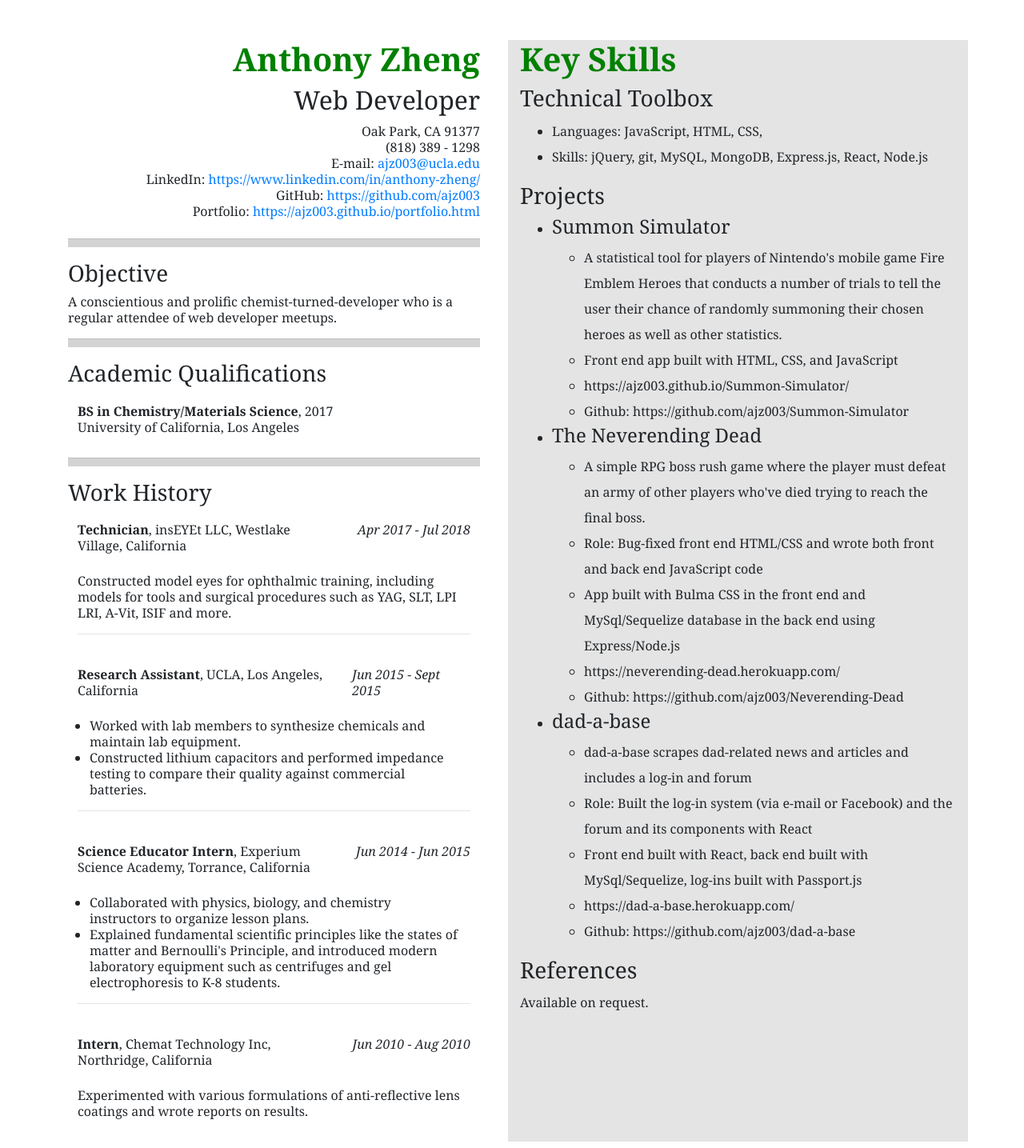
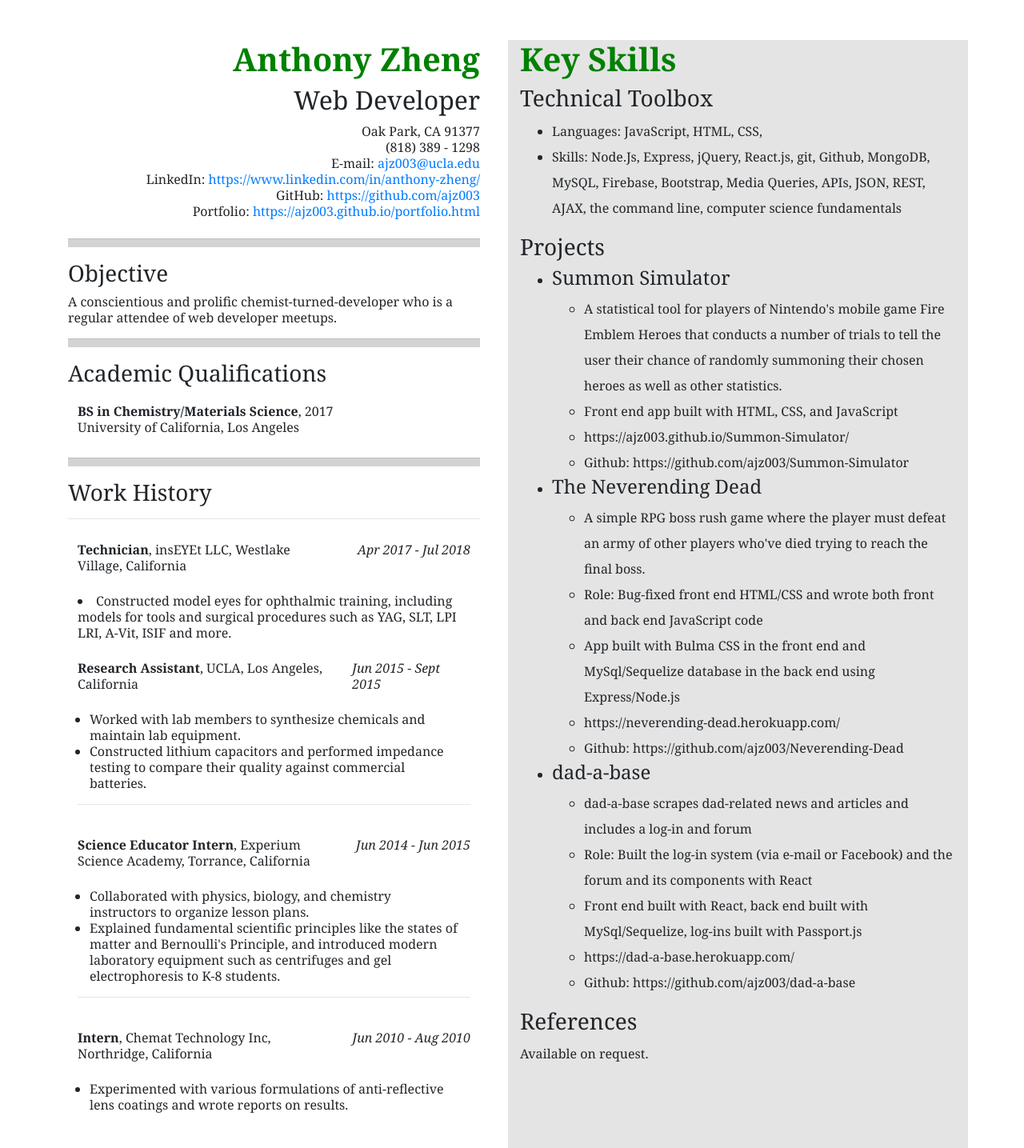
Before and after one commit to ajz003/ajz003.github.io, a Jekyll site: the page resume.html, which Jekyll copies as it is, in a window 1280 px wide. Shown: the whole page at 80% size. Built offline with Jekyll 4.4.1, drawn with Linux system fonts in a browser that asks for light colours; a script that is not in the unit is left out.

Commit message:
update resume

```diff
--- a/resume.html
+++ b/resume.html
@@ -16,6 +16,7 @@
     * {
         font-family: Cambria, "Book Antiqua", Arial, Times, 'Times New Roman', serif;
     }
+
     .job-title {
         font-weight: bold;
     }
@@ -67,10 +68,10 @@
         margin-right: 10px;
         line-height: 125%;
     }
+
     #contact {
         line-height: 100%;
     }
-
 </style>
 
 <body>
@@ -101,7 +102,8 @@
                 <div class="row">
                     <div class="col">
                         <h3>Objective</h3>
-                        <p>A conscientious and prolific chemist-turned-developer who is a regular attendee of web developer meetups.</p>
+                        <p>A conscientious and prolific chemist-turned-developer who is a regular attendee of web
+                            developer meetups.</p>
                         <hr>
                     </div>
                 </div>
@@ -134,11 +136,11 @@
                                             Jul 2018</span></th>
                                 </tr>
                                 <tr>
-                                    <td class="col text-left">Constructed model eyes for ophthalmic training, including
+                                    <ul><td class="col text-left"><li>Constructed model eyes for ophthalmic training, including
                                         models for tools and
-                                        surgical procedures such as YAG, SLT, LPI LRI, A-Vit, ISIF and more.
+                                        surgical procedures such as YAG, SLT, LPI LRI, A-Vit, ISIF and more.</li>  </td></ul>
                                         <hr class="work-hr">
-                                    </td>
+
 
 
                                 </tr>
@@ -194,9 +196,11 @@
                                 </tr>
                                 <tr>
                                     <td>
-                                        Experimented with various formulations of anti-reflective lens coatings and
-                                        wrote reports on results.
-
+                                        <ul class="col text-left">
+                                            <li>Experimented with various formulations of anti-reflective lens coatings
+                                                and
+                                                wrote reports on results.</li>
+                                        </ul>
                                     </td>
 
                                 </tr>
@@ -218,7 +222,9 @@
                     <h3>Technical Toolbox</h3>
                     <ul>
                         <li>Languages: JavaScript, HTML, CSS, </li>
-                        <li>Skills: jQuery, git, MySQL, MongoDB, Express.js, React, Node.js</li>
+                        <li>Skills: Node.Js, Express, jQuery, React.js, git, Github, MongoDB, MySQL, Firebase,
+                            Bootstrap, Media Queries, APIs, JSON, REST, AJAX, the command line, computer science
+                            fundamentals</li>
 
                     </ul>
                 </div>
@@ -229,27 +235,36 @@
                         <li>
                             <h4>Summon Simulator</h4>
                             <ul>
-                                <li>A statistical tool for players of Nintendo's mobile game Fire Emblem Heroes that conducts a number of trials to tell the user their chance of randomly summoning their chosen heroes as well as other statistics.</li>
+                                <li>A statistical tool for players of Nintendo's mobile game Fire Emblem Heroes that
+                                    conducts a number of trials to tell the user their chance of randomly summoning
+                                    their chosen heroes as well as other statistics.</li>
                                 <li>Front end app built with HTML, CSS, and JavaScript</li>
                                 <li>https://ajz003.github.io/Summon-Simulator/</li>
                                 <li>Github: https://github.com/ajz003/Summon-Simulator</li>
                             </ul>
                         </li>
-                        <li> <h4>The Neverending Dead</h4>
+                        <li>
+                            <h4>The Neverending Dead</h4>
                             <ul>
-                                <li>A simple RPG boss rush game where the player must defeat an army of other players who've died trying to reach the final boss.</li>
-                                <li>Role: Bug-fixed front end HTML/CSS and wrote both front and back end JavaScript code</li>
-                                <li>App built with Bulma CSS in the front end and MySql/Sequelize database in the back end using Express/Node.js</li>
+                                <li>A simple RPG boss rush game where the player must defeat an army of other players
+                                    who've died trying to reach the final boss.</li>
+                                <li>Role: Bug-fixed front end HTML/CSS and wrote both front and back end JavaScript
+                                    code</li>
+                                <li>App built with Bulma CSS in the front end and MySql/Sequelize database in the back
+                                    end using Express/Node.js</li>
                                 <li>https://neverending-dead.herokuapp.com/</li>
                                 <li>Github: https://github.com/ajz003/Neverending-Dead</li>
                             </ul>
 
                         </li>
-                        <li><h4>dad-a-base</h4>
+                        <li>
+                            <h4>dad-a-base</h4>
                             <ul>
                                 <li>dad-a-base scrapes dad-related news and articles and includes a log-in and forum</li>
-                                <li>Role: Built the log-in system (via e-mail or Facebook) and the forum and its components with React</li>
-                                <li>Front end built with React, back end built with MySql/Sequelize, log-ins built with Passport.js</li>
+                                <li>Role: Built the log-in system (via e-mail or Facebook) and the forum and its
+                                    components with React</li>
+                                <li>Front end built with React, back end built with MySql/Sequelize, log-ins built with
+                                    Passport.js</li>
                                 <li>https://dad-a-base.herokuapp.com/</li>
                                 <li>Github: https://github.com/ajz003/dad-a-base</li>
                             </ul>
```
Also changed, not shown: 6 other files. Lines whose indentation alone changed are shown as unchanged.
